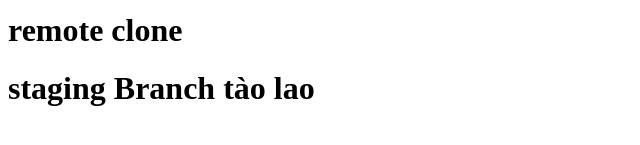
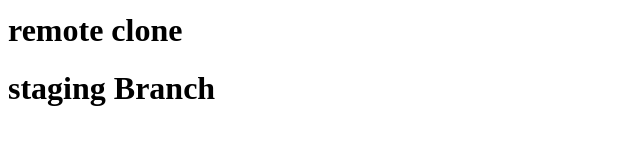
Before and after one commit to DarkKing-318-CR7/demo1, a plain HTML site: page index.html in a window 1280 px wide. Shown: the part 185-330 px from the top of the page, without its empty margins (0-640 px from the left). Drawn offline with Linux system fonts and the light colour scheme.

Commit message:
conflict

```diff
--- a/index.html
+++ b/index.html
@@ -9,6 +9,6 @@
 <h1>second commit</h1>
 <h1>Remote Repo</h1>
 <h1>remote clone</h1>
-<h1>staging Branch tào lao</h1>
+<h1>staging Branch</h1>
 </body>
 </html>
```
